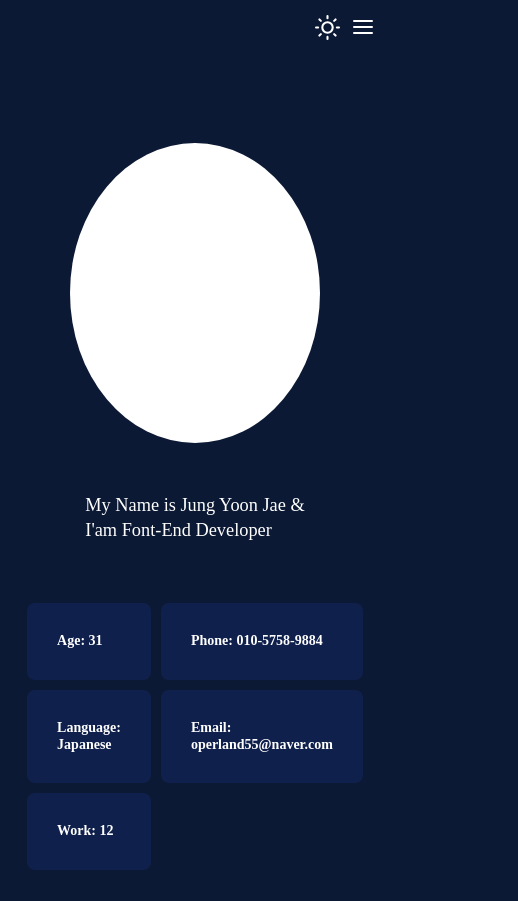
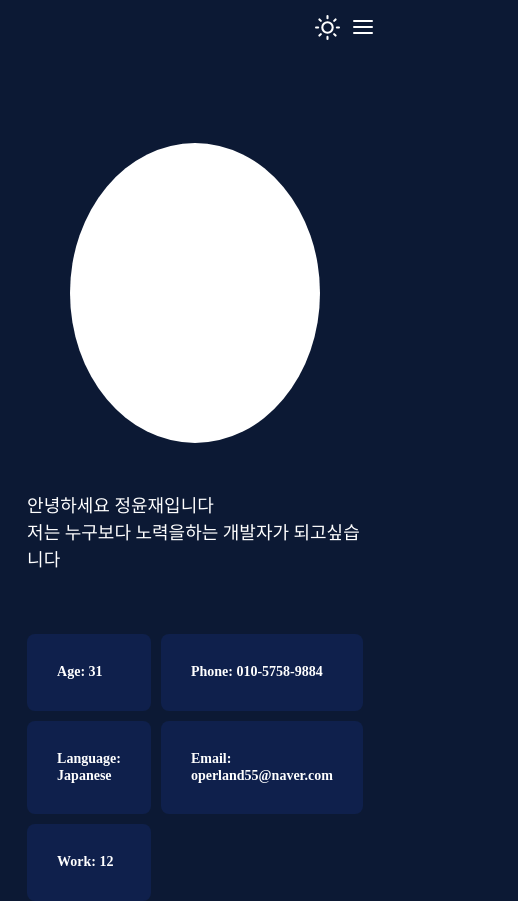
Before and after one commit to operland55/Portfolio, a React (Vite) app: page /about in a window 390 px wide. Shown: the top 901 px of the page, 518 px wide, since content can reach past the window. Built offline with nearby package versions, Linux system fonts and the light colour scheme.

Commit message:
⚡️ Implement Responsive About

```diff
--- a/src/Components/About.tsx
+++ b/src/Components/About.tsx
@@ -1,9 +1,9 @@
-import { useState } from "react";
+import { useEffect, useState } from "react";
 import styled from "styled-components";
 import Header from "./Header";
 import ReactApexChart from "react-apexcharts";
 import Chart from "./Chart";
-import { Container, FlexBox, ImgBox } from "./Element";
+import { Container, FlexBox } from "./Element";
 import { useRecoilValue } from "recoil";
 import { isDarkAtom } from "../atom";
 
@@ -17,6 +17,7 @@ const Main = styled(FlexBox)`
 	padding: 60px;
 	flex-direction: column;
 	@media ${(props) => props.theme.tablet} {
+		gap: 0 30px;
 		flex-direction: row;
 		justify-content: space-between;
 		align-items: center;
@@ -27,26 +28,50 @@ const DivInfo = styled(FlexBox)`
 	justify-content: center;
 	align-items: center;
 	flex-direction: column;
-	gap: 60px;
+	gap: 60px 0;
+	@media ${(props) => props.theme.tablet} {
+	}
 `;
 
-const H1 = styled.h1`
+const ImgBox = styled.div`
+	width: 250px;
+	height: 300px;
+	background-color: #fff;
+	border-radius: 50%;
+	margin-top: 75px;
+	img {
+		display: block;
+		width: 100%;
+		height: auto;
+		object-fit: cover;
+	}
+	@media ${(props) => props.theme.tablet} {
+		width: 500px;
+		height: 300px;
+		margin-top: 0;
+		border-radius: 8px;
+	}
+	@media ${(props) => props.theme.desktop} {
+		height: 500px;
+	}
+`;
+const Greetings = styled.h1`
 	color: ${(props) => props.theme.textColor};
-	font-size: 4.7vw;
-	line-height: 25px;
+	font-size: 18px;
+	line-height: 1.5;
 	padding-top: 50px;
 	@media ${(props) => props.theme.tablet} {
-		font-size: 30px;
-		line-height: 50px;
+		font-size: 18px;
+		padding-top: 10px;
+	}
+	@media ${(props) => props.theme.desktop} {
+		font-size: 24px;
 	}
 `;
 const Info = styled.ul`
 	display: grid;
 	grid-template-columns: repeat(2, 1fr);
 	gap: 10px;
-	@media ${(props) => props.theme.tablet} {
-		grid-template-columns: repeat(2, 1fr);
-	}
 `;
 const InfoList = styled.li`
 	width: 100%;
@@ -57,6 +82,10 @@ const InfoList = styled.li`
 	padding: 30px;
 	font-size: 14px;
 	@media ${(props) => props.theme.tablet} {
+		padding: 15px 20px;
+	}
+	@media ${(props) => props.theme.desktop} {
+		padding: 30px;
 		font-size: 18px;
 	}
 `;
@@ -79,16 +108,32 @@ const Title = styled.h1`
 	}
 `;
 const SkillItems = styled(FlexBox)`
-	flex-wrap: wrap;
+	width: 100%;
 	justify-content: space-around;
 
 	@media ${(props) => props.theme.tablet} {
 		padding-top: 30px;
 		margin-top: 30px;
+		flex-wrap: wrap;
 	}
 `;
 
 function About() {
+	const [word, setWord] = useState([
+		"노력을하는",
+		"열정적인",
+		"유행에 뒤쳐지지 않는",
+	]);
+	const [count, setCount] = useState(0);
+
+	// useEffect(() => {
+	// 	for (let i = 0; word.length; i++) {
+	// 		setInterval(() => {
+	// 			return setCount((cur) => (cur = cur + 1));
+	// 		}, i * 1000);
+	// 	}
+	// }, [word]);
+
 	const isDark = useRecoilValue(isDarkAtom);
 	const skills = [
 		{
@@ -117,10 +162,10 @@ function About() {
 						<ImgBox></ImgBox>
 
 						<DivInfo>
-							<H1>
-								My Name is Jung Yoon Jae & <br />
-								I'am Font-End Developer
-							</H1>
+							<Greetings>
+								안녕하세요 정윤재입니다 <br />
+								저는 누구보다 <span>{word[count]}</span> 개발자가 되고싶습니다
+							</Greetings>
 							<Info>
 								{Object.entries(infos).map(([key, value], index) => (
 									<InfoList key={index}>
```
